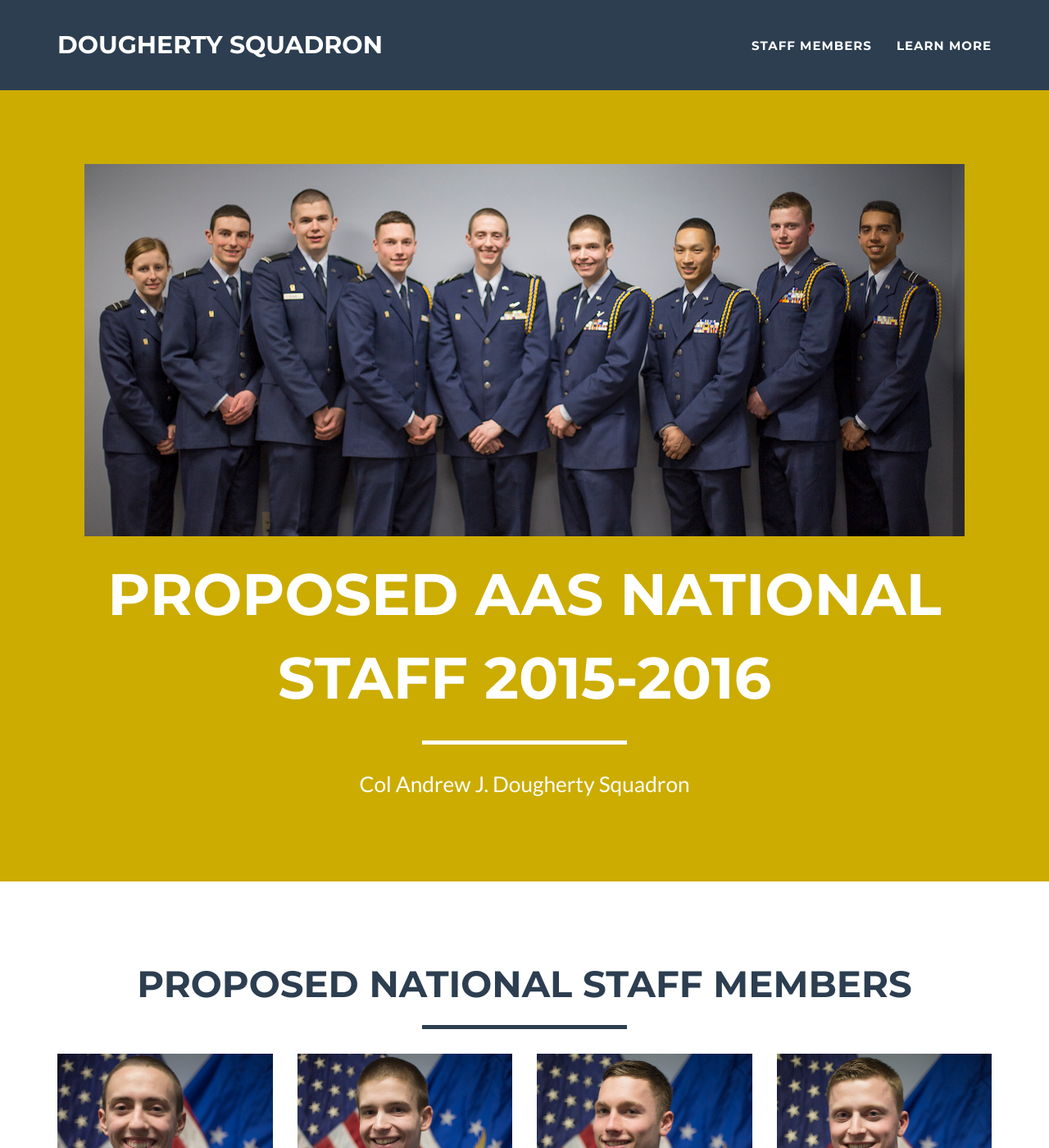
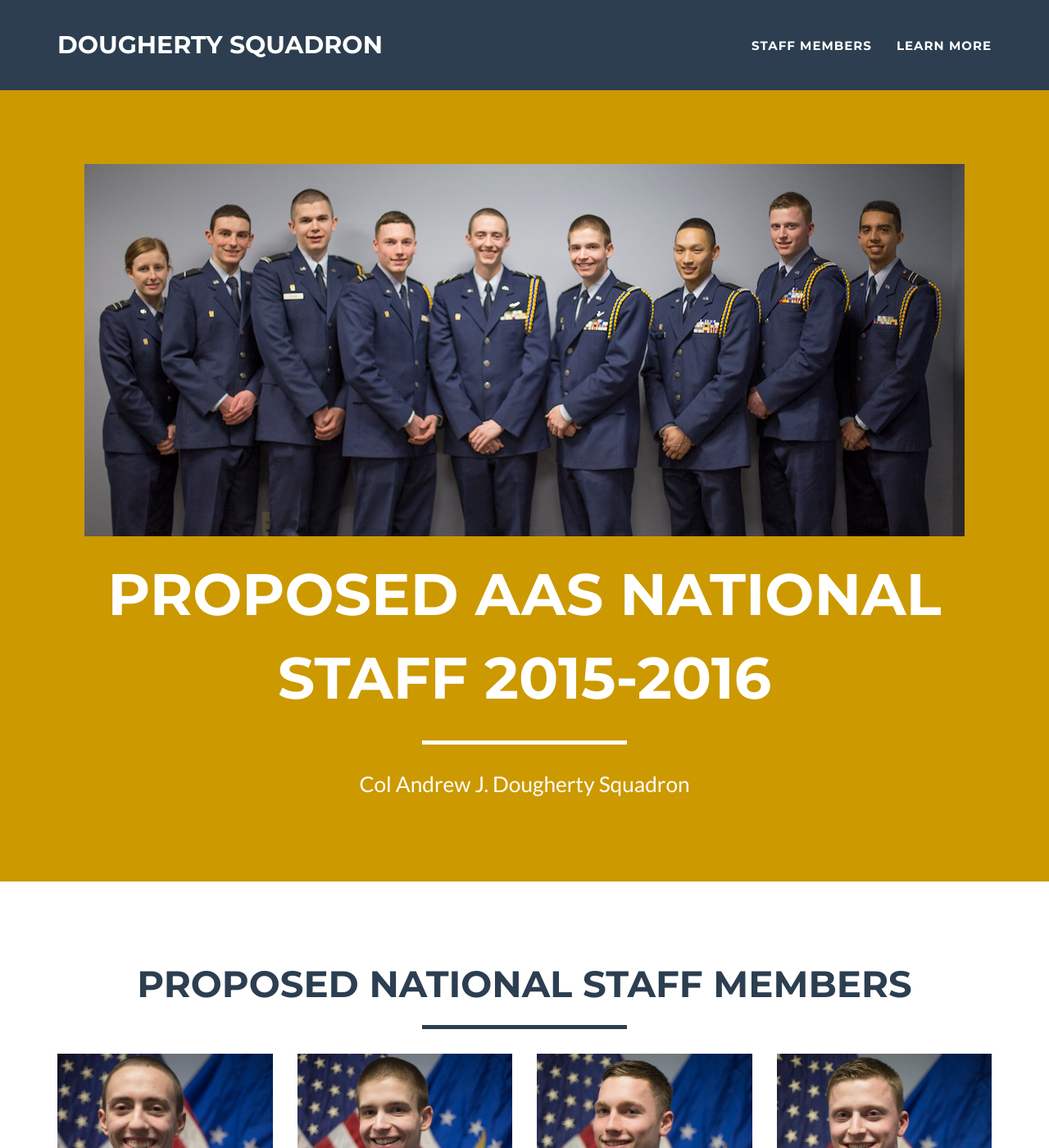
Before and after one commit to cralor/dougherty, a Jekyll site: the page built from index.html, in a window 1280 px wide and 1400 px high. Shown: the whole window at 82% size. Built offline with Jekyll 4.4.1, drawn with Linux system fonts in a browser that asks for light colours.

Commit message:
more orange?

```diff
--- a/_config.yml
+++ b/_config.yml
@@ -9,7 +9,7 @@ contact: static
 
 # Color settings (hex-codes without the leading hash-tag)
 color:
-  primary: ccac00 #18bc9c #80B3FF
+  primary: cc9900 #18bc9c #80B3FF
   secondary: 2c3e50 #FD6E8A
   secondary-dark: 233140 #A2122F
 
```
